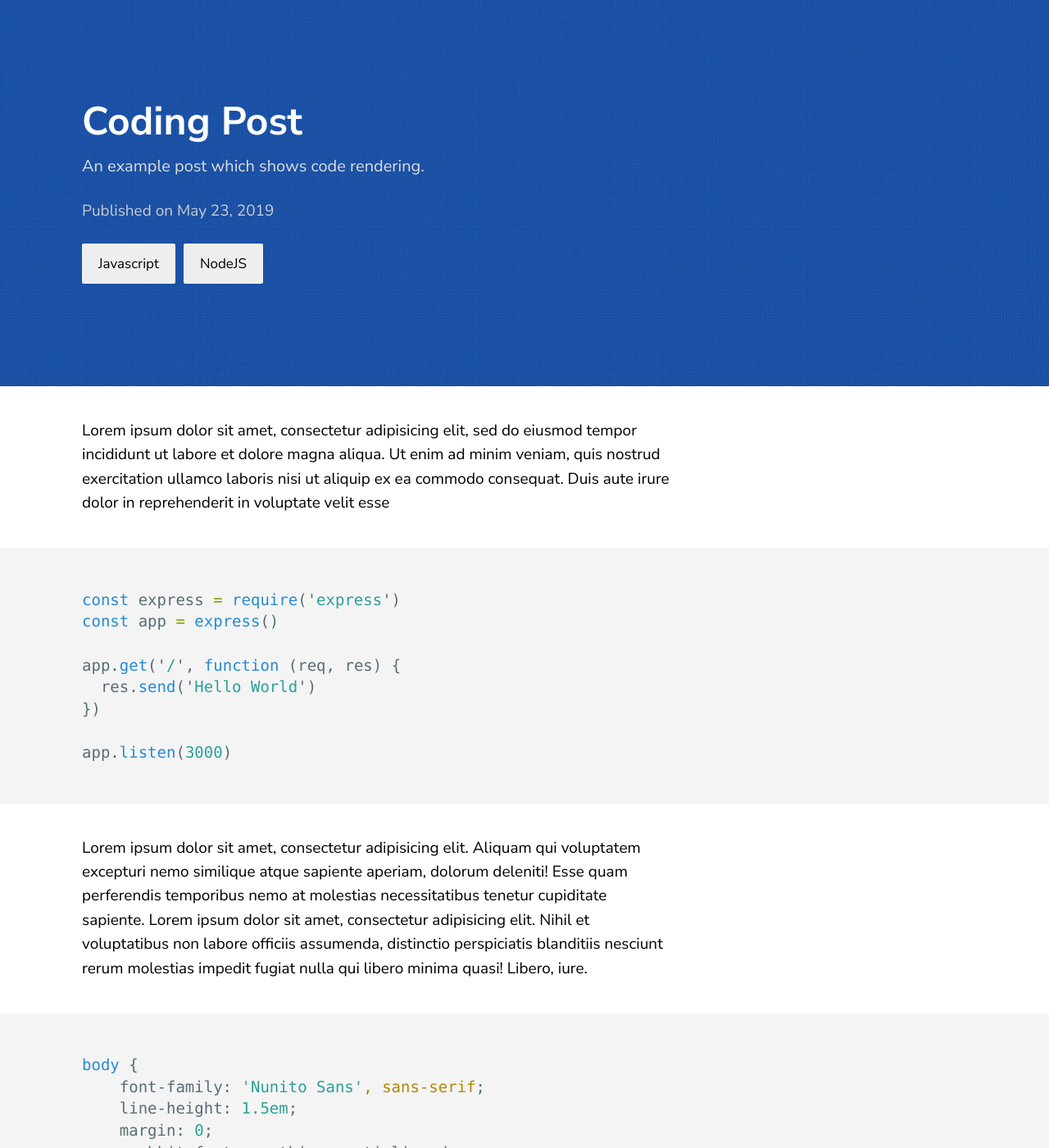
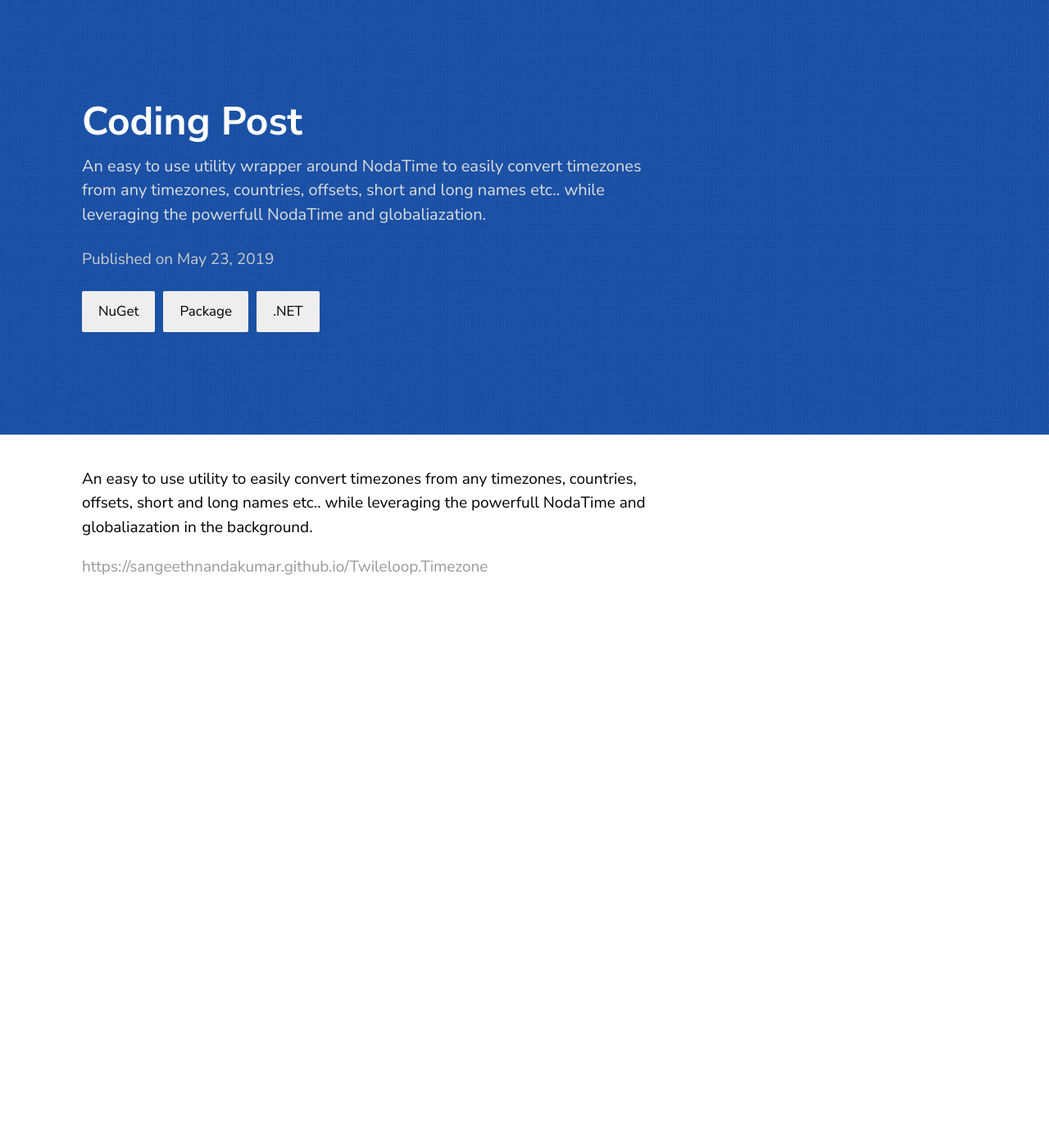
Before and after one commit to sangeethnandakumar/sangeethnandakumar.github.io, a Jekyll site: the page built from doc/_posts/2019-06-30-coding-post.markdown, in a window 1280 px wide and 1400 px high. Shown: the whole window at 82% size. Built offline with Jekyll 4.4.1, drawn with Linux system fonts in a browser that asks for light colours; some of the changed text lies outside the part shown.

Commit message:
Update 2019-06-30-coding-post.markdown

````diff
--- a/doc/_posts/2019-06-30-coding-post.markdown
+++ b/doc/_posts/2019-06-30-coding-post.markdown
@@ -1,32 +1,10 @@
 ---
 layout: post
 title:  "Coding Post"
-description: An example post which shows code rendering.
+description: An easy to use utility wrapper around NodaTime to easily convert timezones from any timezones, countries, offsets, short and long names etc.. while leveraging the powerfull NodaTime and globaliazation.
 date:   2019-05-23 21:03:36 +0530
-categories: Javascript NodeJS
+categories: NuGet Package .NET
 ---
-Lorem ipsum dolor sit amet, consectetur adipisicing elit, sed do eiusmod tempor incididunt ut labore et dolore magna aliqua. Ut enim ad minim veniam, quis nostrud exercitation ullamco laboris nisi ut aliquip ex ea commodo consequat. Duis aute irure dolor in reprehenderit in voluptate velit esse
+An easy to use utility to easily convert timezones from any timezones, countries, offsets, short and long names etc.. while leveraging the powerfull NodaTime and globaliazation in the background.
 
-```javascript
-const express = require('express')
-const app = express()
-
-app.get('/', function (req, res) {
-  res.send('Hello World')
-})
-
-app.listen(3000)
-```
-
-Lorem ipsum dolor sit amet, consectetur adipisicing elit. Aliquam qui voluptatem excepturi nemo similique atque sapiente aperiam, dolorum deleniti! Esse quam perferendis temporibus nemo at molestias necessitatibus tenetur cupiditate sapiente. Lorem ipsum dolor sit amet, consectetur adipisicing elit. Nihil et voluptatibus non labore officiis assumenda, distinctio perspiciatis blanditiis nesciunt rerum molestias impedit fugiat nulla qui libero minima quasi! Libero, iure.
-
-```scss
-body {
-	font-family: 'Nunito Sans', sans-serif;
-	line-height: 1.5em;
-	margin: 0;
-	-webkit-font-smoothing: antialiased;
-	-moz-osx-font-smoothing: grayscale;
-}
-```
-Lorem ipsum dolor sit amet, consectetur adipisicing elit. Aliquam rerum, ratione impedit necessitatibus facere soluta odio repellat asperiores neque! Sunt iusto quia suscipit amet inventore eum, vel molestiae reiciendis alias.
+<a href="https://sangeethnandakumar.github.io/Twileloop.Timezone">https://sangeethnandakumar.github.io/Twileloop.Timezone</a>
````
